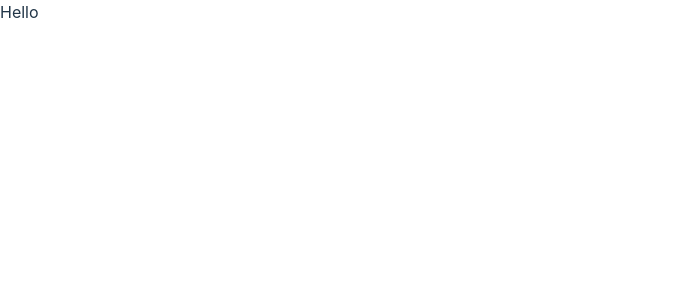
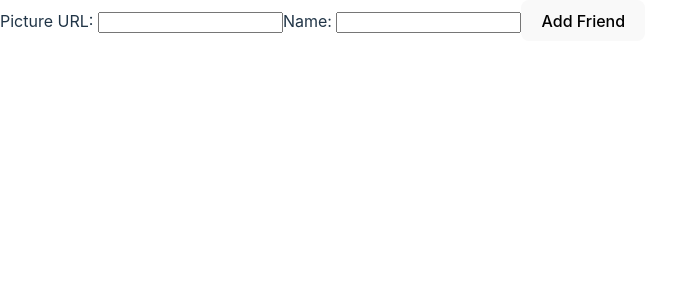
Before and after one commit to craigthompson/wk4-tue-lab-friends-list, a React (Vite) app: page / in a window 1280 px wide. Shown: the top 300 px of the page, without its empty margins (0-686 px from the left). Built offline with nearby package versions, Linux system fonts and the light colour scheme.

Commit message:
Step 1 - added input fields

```diff
--- a/src/App.jsx
+++ b/src/App.jsx
@@ -1,3 +1,14 @@
+import { useState } from "react";
+
 export default function App() {
-  return <div>Hello</div>;
+  return (
+    <div>
+      <label htmlFor="picture">Picture URL: </label>
+      <input type="text" id="picture" />
+      <label htmlFor="name">Name: </label>
+      <input type="text" id="name" />
+
+      <button type="button">Add Friend</button>
+    </div>
+  );
 }
```
